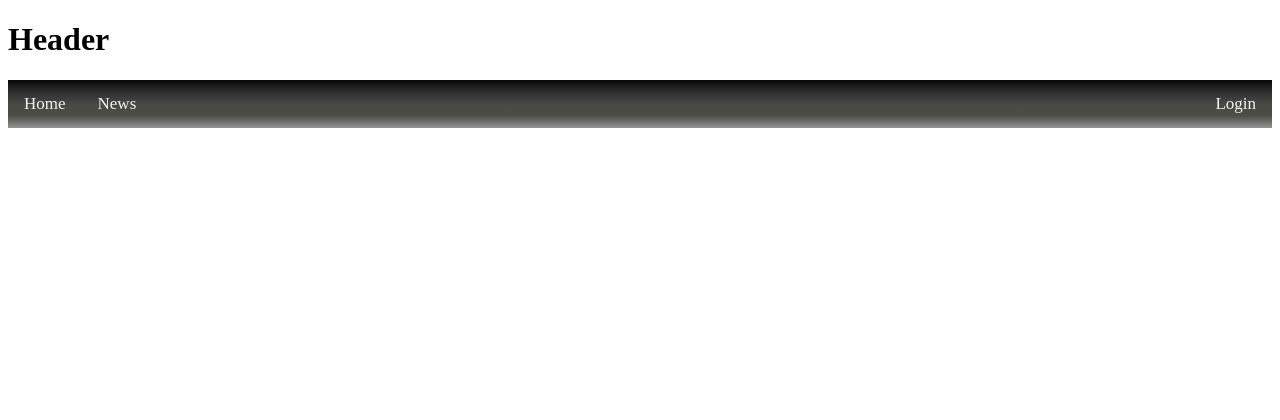
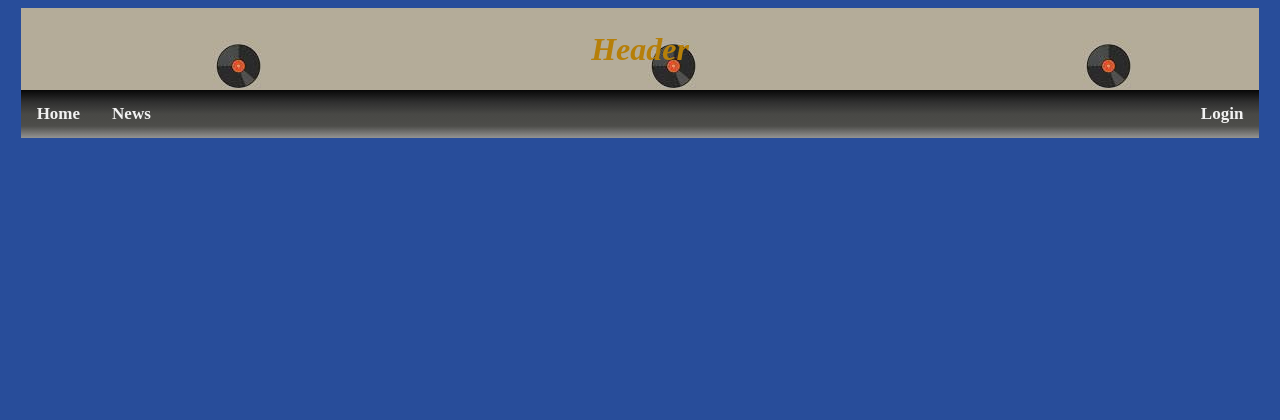
Before and after one commit to zoli0324/webshop, a Flask app: page / in a window 1280 px wide. Shown: the top 420 px of the page. Run offline with Flask 2, Linux system fonts and the light colour scheme.

Commit message:
Modify fun with css

```diff
--- a/static/css/style.css
+++ b/static/css/style.css
@@ -1,11 +1,31 @@
+/* Header/Logo Title */
+.header {
+  padding: 0.1%;
+  text-align: center;
+    font-style: italic;
+  /*background: #1abc9c;/*/
+  color: #b67f09;
+  font-size: 100%;
+    margin-right: 1%;
+    margin-left: 1%;
+    background-image: url("./images/banner.jpeg");
+}
+
 .topnav {
     background-image: linear-gradient(#070707, #2f2f2f, #484845, #4d4d4a, #949493);
   overflow: hidden;
+    margin-right: 1%;
+    margin-left: 1%;
+    background-position: center;
+  background-repeat: no-repeat;
+  background-size: cover;
+  position: relative;
 }
 
 /* Style the links inside the navigation bar */
 .topnav a {
   color: #f2f2f2;
+    font-weight: 900;
   text-align: center;
   padding: 14px 16px;
   text-decoration: none;
@@ -85,3 +105,7 @@
     margin-left: 30px;
     margin-right: 30px;
 }
+
+.body{
+    background: rgb(40, 77, 154)
+}
```
